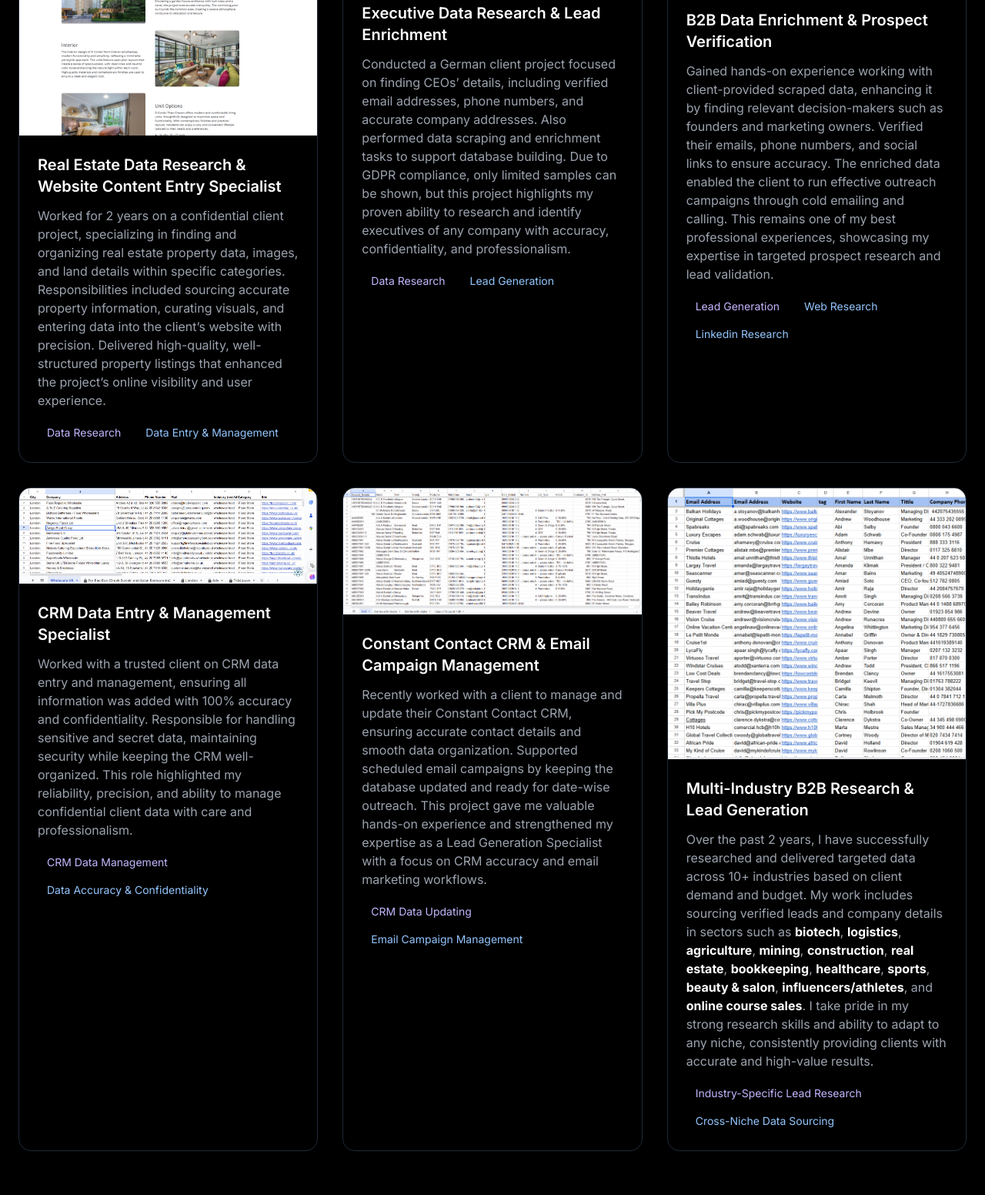
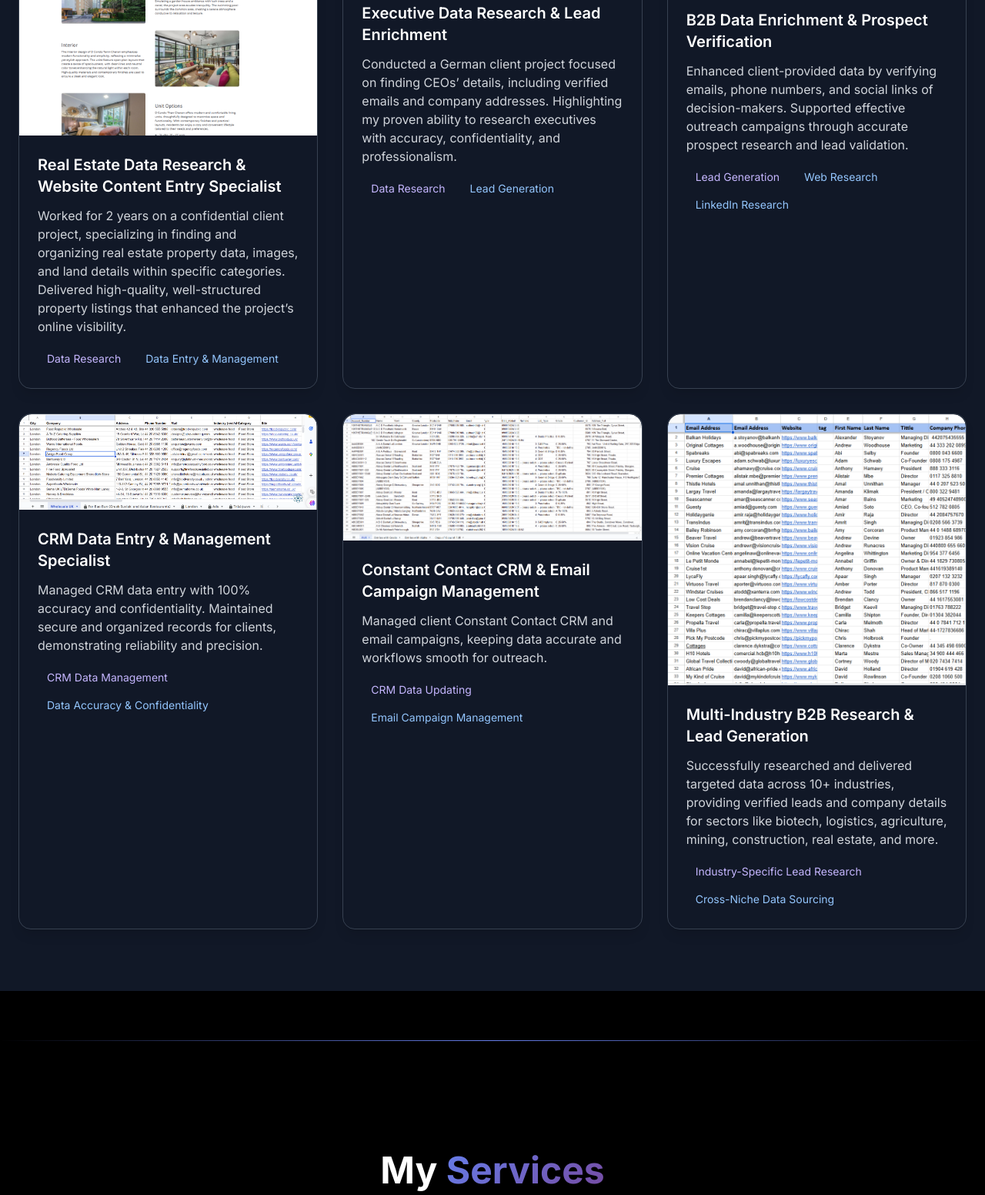
Before and after one commit to danishaliIT/b2bLeadMaster, a plain HTML site: page index.html in a window 1280 px wide. Shown: the part 1258-2810 px from the top of the page at 77% size. Drawn offline with nearby package versions, Linux system fonts and the light colour scheme.

Commit message:
Update index.html

```diff
--- a/index.html
+++ b/index.html
@@ -143,26 +143,27 @@
     <div class="section-divider"></div>
 
     <!-- Projects Section -->
-    <section class="py-20" id="projects">
+    <section class="py-20 bg-gray-900" id="projects">
     <div class="container mx-auto px-6">
         <h2 class="text-4xl md:text-5xl font-bold text-center mb-16 fade-in">
             Featured <span class="gradient-text">Projects</span>
         </h2>
-            <div class="grid md:grid-cols-2 lg:grid-cols-3 gap-8">
-                <!-- Project 1 -->
-                <div class="fade-in hover-lift bg-gray-900/50 backdrop-blur-sm rounded-2xl border border-gray-800 overflow-hidden">
-                    <div class="aspect-video bg-gray-800 relative overflow-hidden">
-                        <!-- Replace with your project screenshot -->
-                        <img src="1.png" alt="Project 1 Screenshot" class="w-full h-full object-cover" onerror="this.style.display='none'; this.nextElementSibling.style.display='flex';">
-                        <div class="w-full h-full bg-gradient-to-br from-purple-600/20 to-blue-600/20 flex items-center justify-center text-6xl" style="display: none;">
-                            📈
-                        </div>
-                        <!-- Video Play Button Overlay -->
 
+        <div class="grid gap-8 sm:grid-cols-1 md:grid-cols-2 lg:grid-cols-3">
+
+            <!-- Project Card Template -->
+            <div class="fade-in hover-lift bg-gray-800/50 backdrop-blur-sm rounded-2xl border border-gray-700 overflow-hidden shadow-lg transition-all duration-300">
+                <div class="relative aspect-video overflow-hidden rounded-t-2xl">
+                    <img src="1.png" alt="Project 1 Screenshot" class="w-full h-full object-cover rounded-t-2xl"
+                         onerror="this.style.display='none'; this.nextElementSibling.style.display='flex';">
+                    <div class="absolute inset-0 w-full h-full bg-gradient-to-br from-purple-600/20 to-blue-600/20
+                                flex items-center justify-center text-6xl" style="display: none;">📈</div>
                 </div>
                 <div class="p-6">
                     <h3 class="text-xl font-semibold mb-3">Real Estate Data Research & Website Content Entry Specialist</h3>
-                        <p class="text-gray-400 mb-4">Worked for 2 years on a confidential client project, specializing in finding and organizing real estate property data, images, and land details within specific categories. Responsibilities included sourcing accurate property information, curating visuals, and entering data into the client’s website with precision. Delivered high-quality, well-structured property listings that enhanced the project’s online visibility and user experience.</p>
+                    <p class="text-gray-300 mb-4">
+                        Worked for 2 years on a confidential client project, specializing in finding and organizing real estate property data, images, and land details within specific categories. Delivered high-quality, well-structured property listings that enhanced the project’s online visibility.
+                    </p>
                     <div class="flex flex-wrap gap-2">
                         <span class="px-3 py-1 bg-purple-600/20 text-purple-300 rounded-full text-sm">Data Research</span>
                         <span class="px-3 py-1 bg-blue-600/20 text-blue-300 rounded-full text-sm">Data Entry & Management</span>
@@ -170,20 +171,19 @@
                 </div>
             </div>
 
-                <!-- Project 2 -->
-                <div class="fade-in hover-lift bg-gray-900/50 backdrop-blur-sm rounded-2xl border border-gray-800 overflow-hidden">
-                    <div class="aspect-video bg-gray-800 relative overflow-hidden">
-                        <!-- Replace with your project screenshot -->
-                        <img src="2.png" alt="Project 2 Screenshot" class="w-full h-full object-cover" onerror="this.style.display='none'; this.nextElementSibling.style.display='flex';">
-                        <div class="w-full h-full bg-gradient-to-br from-purple-600/20 to-blue-600/20 flex items-center justify-center text-6xl" style="display: none;">
-                            🎯
-                        </div>
-                        <!-- Video Play Button Overlay -->
-
+            <!-- Repeat Project Cards -->
+            <div class="fade-in hover-lift bg-gray-800/50 backdrop-blur-sm rounded-2xl border border-gray-700 overflow-hidden shadow-lg transition-all duration-300">
+                <div class="relative aspect-video overflow-hidden rounded-t-2xl">
+                    <img src="2.png" alt="Project 2 Screenshot" class="w-full h-full object-cover rounded-t-2xl"
+                         onerror="this.style.display='none'; this.nextElementSibling.style.display='flex';">
+                    <div class="absolute inset-0 w-full h-full bg-gradient-to-br from-purple-600/20 to-blue-600/20
+                                flex items-center justify-center text-6xl" style="display: none;">🎯</div>
                 </div>
                 <div class="p-6">
                     <h3 class="text-xl font-semibold mb-3">Executive Data Research & Lead Enrichment</h3>
-                        <p class="text-gray-400 mb-4">Conducted a German client project focused on finding CEOs’ details, including verified email addresses, phone numbers, and accurate company addresses. Also performed data scraping and enrichment tasks to support database building. Due to GDPR compliance, only limited samples can be shown, but this project highlights my proven ability to research and identify executives of any company with accuracy, confidentiality, and professionalism.</p>
+                    <p class="text-gray-300 mb-4">
+                        Conducted a German client project focused on finding CEOs’ details, including verified emails and company addresses. Highlighting my proven ability to research executives with accuracy, confidentiality, and professionalism.
+                    </p>
                     <div class="flex flex-wrap gap-2">
                         <span class="px-3 py-1 bg-purple-600/20 text-purple-300 rounded-full text-sm">Data Research</span>
                         <span class="px-3 py-1 bg-blue-600/20 text-blue-300 rounded-full text-sm">Lead Generation</span>
@@ -192,41 +192,39 @@
             </div>
 
             <!-- Project 3 -->
-                <div class="fade-in hover-lift bg-gray-900/50 backdrop-blur-sm rounded-2xl border border-gray-800 overflow-hidden">
-                    <div class="aspect-video bg-gray-800 relative overflow-hidden">
-                        <!-- Replace with your project screenshot -->
-                        <img src="3.png" alt="Project 3 Screenshot" class="w-full h-full object-cover" onerror="this.style.display='none'; this.nextElementSibling.style.display='flex';">
-                        <div class="w-full h-full bg-gradient-to-br from-purple-600/20 to-blue-600/20 flex items-center justify-center text-6xl" style="display: none;">
-                            💼
-                        </div>
-                        <!-- Video Play Button Overlay -->
-
+            <div class="fade-in hover-lift bg-gray-800/50 backdrop-blur-sm rounded-2xl border border-gray-700 overflow-hidden shadow-lg transition-all duration-300">
+                <div class="relative aspect-video overflow-hidden rounded-t-2xl">
+                    <img src="3.png" alt="Project 3 Screenshot" class="w-full h-full object-cover rounded-t-2xl"
+                         onerror="this.style.display='none'; this.nextElementSibling.style.display='flex';">
+                    <div class="absolute inset-0 w-full h-full bg-gradient-to-br from-purple-600/20 to-blue-600/20
+                                flex items-center justify-center text-6xl" style="display: none;">💼</div>
                 </div>
                 <div class="p-6">
                     <h3 class="text-xl font-semibold mb-3">B2B Data Enrichment & Prospect Verification</h3>
-                        <p class="text-gray-400 mb-4">Gained hands-on experience working with client-provided scraped data, enhancing it by finding relevant decision-makers such as founders and marketing owners. Verified their emails, phone numbers, and social links to ensure accuracy. The enriched data enabled the client to run effective outreach campaigns through cold emailing and calling. This remains one of my best professional experiences, showcasing my expertise in targeted prospect research and lead validation.</p>
+                    <p class="text-gray-300 mb-4">
+                        Enhanced client-provided data by verifying emails, phone numbers, and social links of decision-makers. Supported effective outreach campaigns through accurate prospect research and lead validation.
+                    </p>
                     <div class="flex flex-wrap gap-2">
                         <span class="px-3 py-1 bg-purple-600/20 text-purple-300 rounded-full text-sm">Lead Generation</span>
                         <span class="px-3 py-1 bg-blue-600/20 text-blue-300 rounded-full text-sm">Web Research</span>
-                            <span class="px-3 py-1 bg-blue-600/20 text-blue-300 rounded-full text-sm">Linkedin Research</span>
+                        <span class="px-3 py-1 bg-blue-600/20 text-blue-300 rounded-full text-sm">LinkedIn Research</span>
                     </div>
                 </div>
             </div>
 
             <!-- Project 4 -->
-                <div class="fade-in hover-lift bg-gray-900/50 backdrop-blur-sm rounded-2xl border border-gray-800 overflow-hidden">
-                    <div class="aspect-video bg-gray-800 relative overflow-hidden">
-                        <!-- Replace with your project screenshot -->
-                        <img src="4.png" alt="Project 4 Screenshot" class="w-full h-full object-cover" onerror="this.style.display='none'; this.nextElementSibling.style.display='flex';">
-                        <div class="w-full h-full bg-gradient-to-br from-purple-600/20 to-blue-600/20 flex items-center justify-center text-6xl" style="display: none;">
-                            📊
-                        </div>
-                        <!-- Video Play Button Overlay -->
-
+            <div class="fade-in hover-lift bg-gray-800/50 backdrop-blur-sm rounded-2xl border border-gray-700 overflow-hidden shadow-lg transition-all duration-300">
+                <div class="relative aspect-video overflow-hidden rounded-t-2xl">
+                    <img src="4.png" alt="Project 4 Screenshot" class="w-full h-full object-cover rounded-t-2xl"
+                         onerror="this.style.display='none'; this.nextElementSibling.style.display='flex';">
+                    <div class="absolute inset-0 w-full h-full bg-gradient-to-br from-purple-600/20 to-blue-600/20
+                                flex items-center justify-center text-6xl" style="display: none;">📊</div>
                 </div>
                 <div class="p-6">
                     <h3 class="text-xl font-semibold mb-3">CRM Data Entry & Management Specialist</h3>
-                        <p class="text-gray-400 mb-4">Worked with a trusted client on CRM data entry and management, ensuring all information was added with 100% accuracy and confidentiality. Responsible for handling sensitive and secret data, maintaining security while keeping the CRM well-organized. This role highlighted my reliability, precision, and ability to manage confidential client data with care and professionalism.</p>
+                    <p class="text-gray-300 mb-4">
+                        Managed CRM data entry with 100% accuracy and confidentiality. Maintained secure and organized records for clients, demonstrating reliability and precision.
+                    </p>
                     <div class="flex flex-wrap gap-2">
                         <span class="px-3 py-1 bg-purple-600/20 text-purple-300 rounded-full text-sm">CRM Data Management</span>
                         <span class="px-3 py-1 bg-blue-600/20 text-blue-300 rounded-full text-sm">Data Accuracy & Confidentiality</span>
@@ -235,19 +233,18 @@
             </div>
 
             <!-- Project 5 -->
-                <div class="fade-in hover-lift bg-gray-900/50 backdrop-blur-sm rounded-2xl border border-gray-800 overflow-hidden">
-                    <div class="aspect-video bg-gray-800 relative overflow-hidden">
-                        <!-- Replace with your project screenshot -->
-                        <img src="5.png" alt="Project 5 Screenshot" class="w-full h-full object-cover" onerror="this.style.display='none'; this.nextElementSibling.style.display='flex';">
-                        <div class="w-full h-full bg-gradient-to-br from-purple-600/20 to-blue-600/20 flex items-center justify-center text-6xl" style="display: none;">
-                            🔍
-                        </div>
-                        <!-- Video Play Button Overlay -->
-
+            <div class="fade-in hover-lift bg-gray-800/50 backdrop-blur-sm rounded-2xl border border-gray-700 overflow-hidden shadow-lg transition-all duration-300">
+                <div class="relative aspect-video overflow-hidden rounded-t-2xl">
+                    <img src="5.png" alt="Project 5 Screenshot" class="w-full h-full object-cover rounded-t-2xl"
+                         onerror="this.style.display='none'; this.nextElementSibling.style.display='flex';">
+                    <div class="absolute inset-0 w-full h-full bg-gradient-to-br from-purple-600/20 to-blue-600/20
+                                flex items-center justify-center text-6xl" style="display: none;">🔍</div>
                 </div>
                 <div class="p-6">
                     <h3 class="text-xl font-semibold mb-3">Constant Contact CRM & Email Campaign Management</h3>
-                        <p class="text-gray-400 mb-4">Recently worked with a client to manage and update their Constant Contact CRM, ensuring accurate contact details and smooth data organization. Supported scheduled email campaigns by keeping the database updated and ready for date-wise outreach. This project gave me valuable hands-on experience and strengthened my expertise as a Lead Generation Specialist with a focus on CRM accuracy and email marketing workflows.</p>
+                    <p class="text-gray-300 mb-4">
+                        Managed client Constant Contact CRM and email campaigns, keeping data accurate and workflows smooth for outreach.
+                    </p>
                     <div class="flex flex-wrap gap-2">
                         <span class="px-3 py-1 bg-purple-600/20 text-purple-300 rounded-full text-sm">CRM Data Updating</span>
                         <span class="px-3 py-1 bg-blue-600/20 text-blue-300 rounded-full text-sm">Email Campaign Management</span>
@@ -256,44 +253,29 @@
             </div>
 
             <!-- Project 6 -->
-                <div class="fade-in hover-lift bg-gray-900/50 backdrop-blur-sm rounded-2xl border border-gray-800 overflow-hidden">
-                    <div class="aspect-video bg-gray-800 relative overflow-hidden">
-                        <!-- Replace with your project screenshot -->
-                        <img src="last.png" alt="Project 6 Screenshot" class="w-full h-full object-cover" onerror="this.style.display='none'; this.nextElementSibling.style.display='flex';">
-                        <div class="w-full h-full bg-gradient-to-br from-purple-600/20 to-blue-600/20 flex items-center justify-center text-6xl" style="display: none;">
-                            🚀
-                        </div>
-                        <!-- Video Play Button Overlay -->
-
+            <div class="fade-in hover-lift bg-gray-800/50 backdrop-blur-sm rounded-2xl border border-gray-700 overflow-hidden shadow-lg transition-all duration-300">
+                <div class="relative aspect-video overflow-hidden rounded-t-2xl">
+                    <img src="last.png" alt="Project 6 Screenshot" class="w-full h-full object-cover rounded-t-2xl"
+                         onerror="this.style.display='none'; this.nextElementSibling.style.display='flex';">
+                    <div class="absolute inset-0 w-full h-full bg-gradient-to-br from-purple-600/20 to-blue-600/20
+                                flex items-center justify-center text-6xl" style="display: none;">🚀</div>
                 </div>
                 <div class="p-6">
                     <h3 class="text-xl font-semibold mb-3">Multi-Industry B2B Research & Lead Generation</h3>
-                        <p class="text-gray-400 mb-4">
-  Over the past 2 years, I have successfully researched and delivered targeted data across 10+ industries based on client demand and budget. My work includes sourcing verified leads and company details in sectors such as
-  <span class="font-bold text-white">biotech</span>,
-  <span class="font-bold text-white">logistics</span>,
-  <span class="font-bold text-white">agriculture</span>,
-  <span class="font-bold text-white">mining</span>,
-  <span class="font-bold text-white">construction</span>,
-  <span class="font-bold text-white">real estate</span>,
-  <span class="font-bold text-white">bookkeeping</span>,
-  <span class="font-bold text-white">healthcare</span>,
-  <span class="font-bold text-white">sports</span>,
-  <span class="font-bold text-white">beauty & salon</span>,
-  <span class="font-bold text-white">influencers/athletes</span>, and
-  <span class="font-bold text-white">online course sales</span>.
-  I take pride in my strong research skills and ability to adapt to any niche, consistently providing clients with accurate and high-value results.
+                    <p class="text-gray-300 mb-4">
+                        Successfully researched and delivered targeted data across 10+ industries, providing verified leads and company details for sectors like biotech, logistics, agriculture, mining, construction, real estate, and more.
                     </p>
-
                     <div class="flex flex-wrap gap-2">
                         <span class="px-3 py-1 bg-purple-600/20 text-purple-300 rounded-full text-sm">Industry-Specific Lead Research</span>
                         <span class="px-3 py-1 bg-blue-600/20 text-blue-300 rounded-full text-sm">Cross-Niche Data Sourcing</span>
                     </div>
                 </div>
             </div>
+
         </div>
     </div>
 </section>
+
 
     <div class="section-divider"></div>
 
```
Lines whose indentation alone changed are shown as unchanged.
